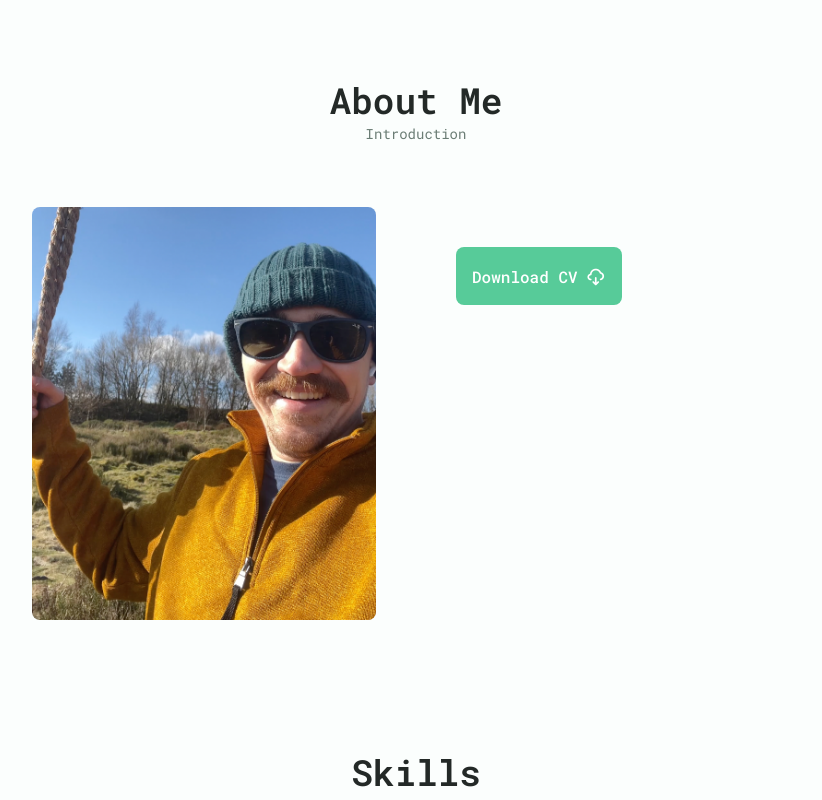
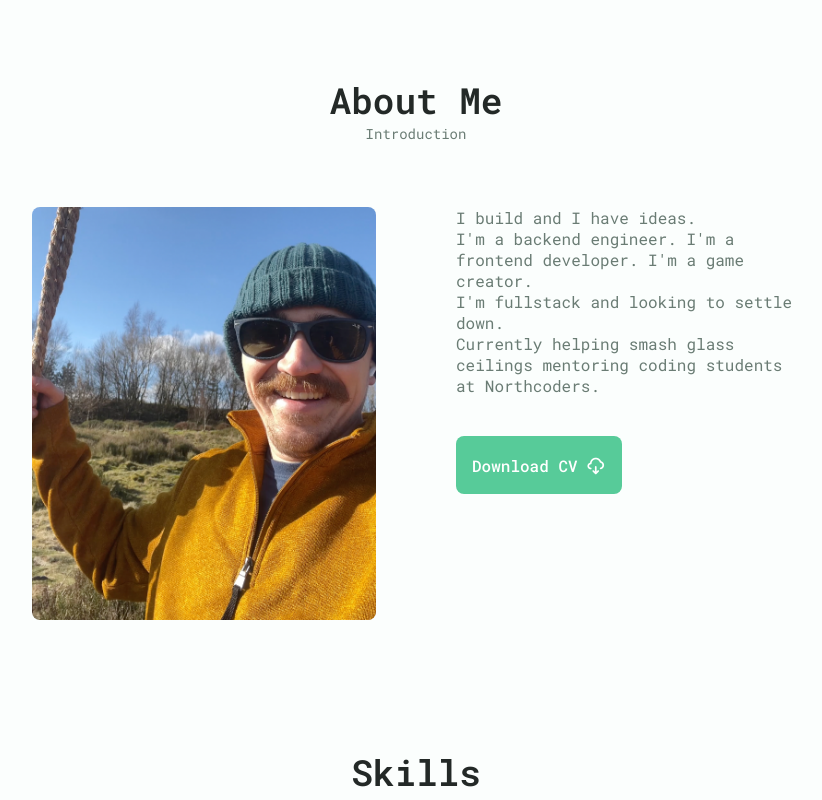
Before and after one commit to aswain03/my-website, a plain HTML site: page index.html in a window 1280 px wide. Shown: the part 1005-1805 px from the top of the page, without its empty margins (224-1046 px from the left). Drawn offline with nearby package versions, Linux system fonts and the light colour scheme.

Commit message:
adds about me section

```diff
--- a/index.html
+++ b/index.html
@@ -107,7 +107,16 @@
                 <div class="about__container container grid">
                     <img src="assets/images/alexOnASwing.jpg" alt="Alex on a swing" class="about__img">
                     <div class="about__data">
-                        <p class="about__description"></p>
+                        <p class="about__description">
+                            I build and I have ideas.
+                            <br>
+                            I'm a backend engineer. I'm a frontend developer. I'm a game creator.
+                            <br>
+                            I'm fullstack and looking to settle down.
+                            <br>
+                            Currently helping smash glass ceilings mentoring coding students at Northcoders.
+                            <br>
+                        </p>
                         <div class="about__info">
 
                         <div class="about__buttons">
--- a/styles/global.css
+++ b/styles/global.css
@@ -270,12 +270,12 @@ img {
 
 .home__social-icon {
     font-size: 1.25rem;
-    color: var(--first-color);
+    color: var(--first-color-alt);
 
 }
 
 .home__social-icon:hover {
-    color: var(--first-color-alt);
+    color: var(--first-color-second);
 }
 
 
```
